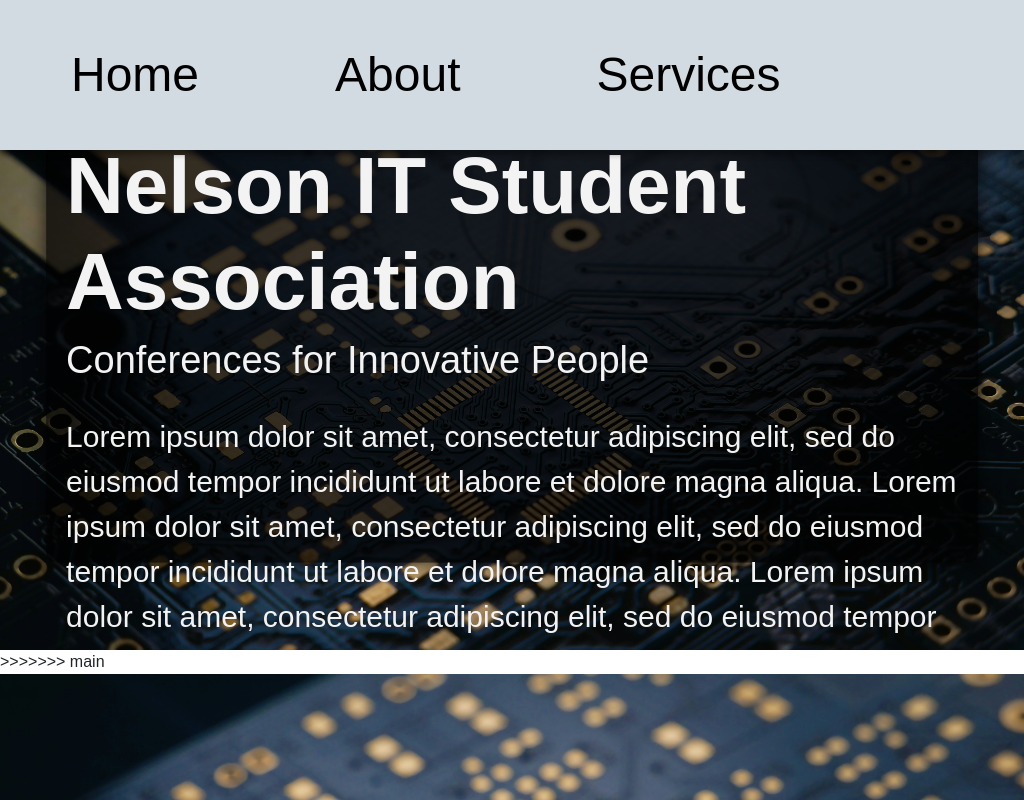
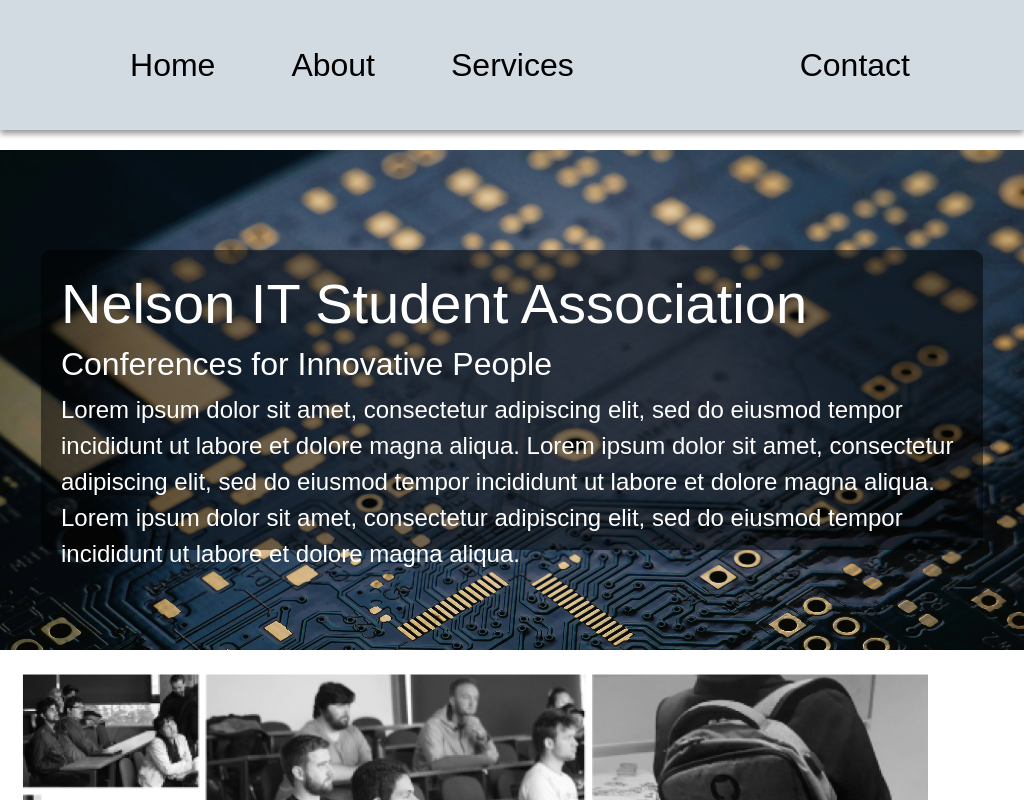
Before and after one commit to Yugenzariah/NISA-org, a website: page public/html/home.html in a window 1024 px wide. Shown: the top 800 px of the page. Drawn offline with nearby package versions, Linux system fonts and the light colour scheme; a script that the page names is missing.

Commit message:
Website now responsive to iPad Pro 11

```diff
--- a/public/css/home.css
+++ b/public/css/home.css
@@ -1,4 +1,3 @@
-
 body {
     margin: 0;
     font-family: 'Poppins', sans-serif;
@@ -312,74 +311,6 @@ body {
     background-color: #D98C18; /* Color of the underline */
 }
 
-.banner {
-    position: relative;
-    width: 100%;
-    margin: 0 auto;
-    height: 650px;
-    overflow: hidden;
-}
-
-.banner::before {
-    content: "";
-    position: absolute;
-    top: 0;
-    left: 0;
-    width: 100%;
-    height: 100%;
-    background-image: url("/images/HomePageBanner.jpg");
-    background-size: cover;
-    background-position: center center;
-    display: flex;
-    justify-content: center;
-    align-items: center;
-}
-
-.banner img {
-    position: relative;
-    width: 100%;
-    display: block;
-    margin: 0 auto;
-}
-
-.info-card {
-    position: absolute;
-    top: 50%;
-    left: 50%;
-    transform: translate(-50%, -50%);
-    width: 91%;
-    max-width: 1900px;
-    height: 73%;
-    max-height: 500px;
-    padding: 50px 20px 20px;
-    background-color: rgba(0, 0, 0, 0.75);
-    border-radius: 10px;
-    box-shadow: 0 0 20px rgba(0, 0, 0, 0.85);
-}
-
-.info-card h1 {
-    font-size: 80px;
-    font-weight: bold;
-    font-family:'Poppins', sans-serif;
-    color: #f3f3f3;
-    margin-top: 0px;
-    margin-bottom: 30;
-}
-.info-card h2 {
-    font-size: 38px;
-    font-weight: normal;
-    font-family: 'Poppins', sans-serif;
-    color: #f3f3f3;
-    margin-top: 0px;
-    margin-bottom: 30px;
-}
-.info-card p {
-    font-size: 30px;
-    line-height: 1.5;
-    color: #f3f3f3;
-    margin-top: 10px;
-}
-
 .events-container {
     display: flex;
     flex-direction: column; /* Stack the event boxes vertically */
@@ -657,3 +588,121 @@ body {
 }
 
 /* Media query for iPad Pro 11" */
+@media only screen and (min-width: 834px) and (max-width: 1194px) {
+    /* Adjust navbar styling */
+    .navbar-brand img {
+        margin-left: -400px; /* Adjust the position */
+        height: 100px;
+        width: 100px;
+    }
+
+    .nav-link {
+        font-size: 2rem;
+    }
+
+    .nav-item {
+        margin-right: 60px;
+    }
+
+    .nav-item-contact {
+        margin-left: 150px;
+    }
+
+    /* Adjust banner styling */
+    .banner {
+        height: 500px;
+    }
+
+    .banner-text h1 {
+        font-size: 3.5rem;
+    }
+
+    .banner-text h2 {
+        font-size: 2rem;
+    }
+
+    .banner-text p {
+        font-size: 1.5rem;
+    }
+
+    /* Adjust split-container and its children */
+    .split-container {
+        margin: 0 20px; /* Adjust margin */
+    }
+
+    .about-us-text-box, .what-we-offer-text-box {
+        padding: 60px;
+        height: auto;
+    }
+
+    .about-us-text-box h2, .what-we-offer-text-box h2 {
+        font-size: 2.5rem;
+    }
+
+    .about-us-text-box p, .what-we-offer-text-box p {
+        font-size: 1.5rem;
+    }
+
+    .learn-more {
+        padding: 10px 40px;
+        font-size: 1.5rem;
+    }
+
+    .offer-box {
+        padding: 10px;
+    }
+
+    .offer-box h3 {
+        font-size: 1.5rem;
+    }
+
+    .offer-box p {
+        font-size: 1rem;
+    }
+
+    /* Adjust upcoming-events-text-box */
+    .upcoming-events-text-box {
+        padding: 20px;
+    }
+
+    .upcoming-events-text-box h2 {
+        font-size: 2.5rem;
+    }
+
+    .events-container {
+        max-height: 400px;
+    }
+
+    .event-box {
+        padding: 10px;
+    }
+
+    .event-details h3 {
+        font-size: 1.5rem;
+    }
+
+    .event-details h4 {
+        font-size: 1.25rem;
+    }
+
+    .event-details p {
+        font-size: 1rem;
+    }
+
+    .event-time .time {
+        font-size: 1.25rem;
+    }
+
+    /* Adjust footer */
+    .footer .text-left {
+        text-align: center;
+    }
+
+    .footer .social-links {
+        justify-content: center;
+    }
+
+    .footer .social-icon {
+        margin-left: 10px; /* Adjust spacing between icons */
+    }
+}
--- a/public/html/home.html
+++ b/public/html/home.html
@@ -27,23 +27,7 @@
                         <li class="nav-item"><a class="nav-link" href="#">Services</a></li>
                         <li class="nav-item-contact"><a class="nav-link" href="#">Contact</a></li>
                     </ul>
-<<<<<<< HEAD
-                </nav>
-            </header>
-
-            <div class="banner" style="position: relative;">
-                    <div class="info-card">
-                        <h1>Nelson IT Student Association</h1>
-                        <h2>Conferences for Innovative People</h2>
-                        <p>Lorem ipsum dolor sit amet, consectetur adipiscing elit, sed do eiusmod tempor incididunt ut labore et dolore magna aliqua.
-                            Lorem ipsum dolor sit amet, consectetur adipiscing elit, sed do eiusmod tempor incididunt ut labore et dolore magna aliqua.
-                            Lorem ipsum dolor sit amet, consectetur adipiscing elit, sed do eiusmod tempor incididunt ut labore et dolore magna aliqua.
-                            Lorem ipsum dolor sit amet, consectetur adipiscing elit, sed do eiusmod tempor incididunt ut labore et dolore magna aliqua.
-                        </p>
-                    </div>
-=======
                 </div>
->>>>>>> main
             </div>
         </nav>
     </header>
```
